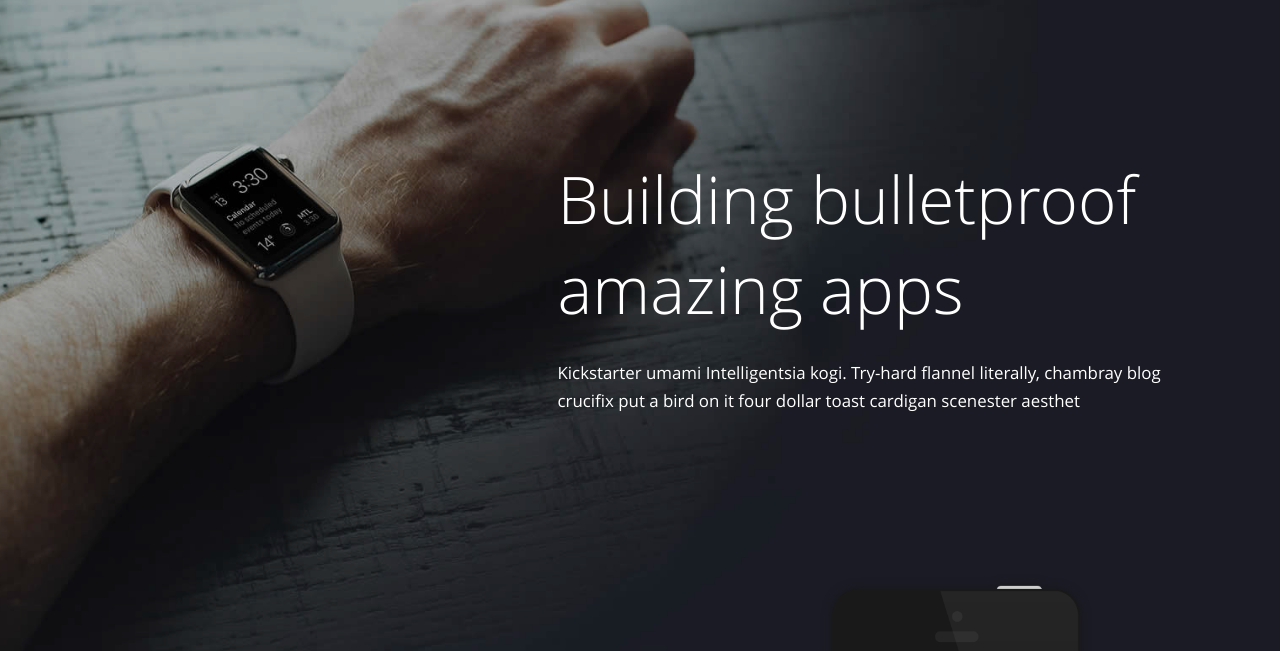
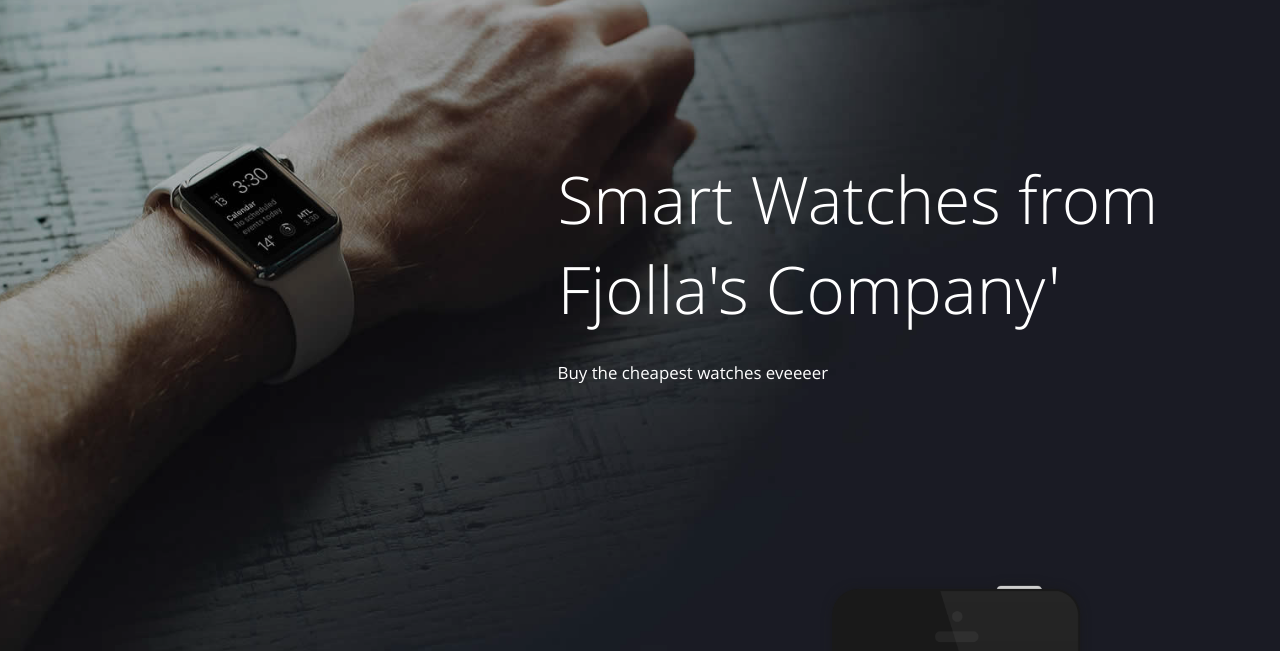
Before and after one commit to fjolladedaj/K-Puna, a plain HTML site: page index.html in a window 1280 px wide. Shown: the part 96-747 px from the top of the page. Drawn offline with Linux system fonts and the light colour scheme; files that its build step writes are made by us from their sources.

Commit message:
Watcher
Fjolla

```diff
--- a/index.html
+++ b/index.html
@@ -101,10 +101,8 @@
                     <div class="row">
                         <div class="col-sm-7 col-sm-offset-5">
                             <div class="main_home wow fadeInUp" data-wow-duration="700ms">
-                                <h1>Building bulletproof amazing apps</h1>
-                                <p>Kickstarter umami Intelligentsia kogi.
-                                    Try-hard flannel literally, chambray blog crucifix put a bird on
-                                    it four dollar toast cardigan scenester aesthet</p>
+                                <h1>Smart Watches from Fjolla's Company'</h1>
+                                <p>Buy the cheapest watches eveeeer</p>
 
                             </div>
                         </div>
```
